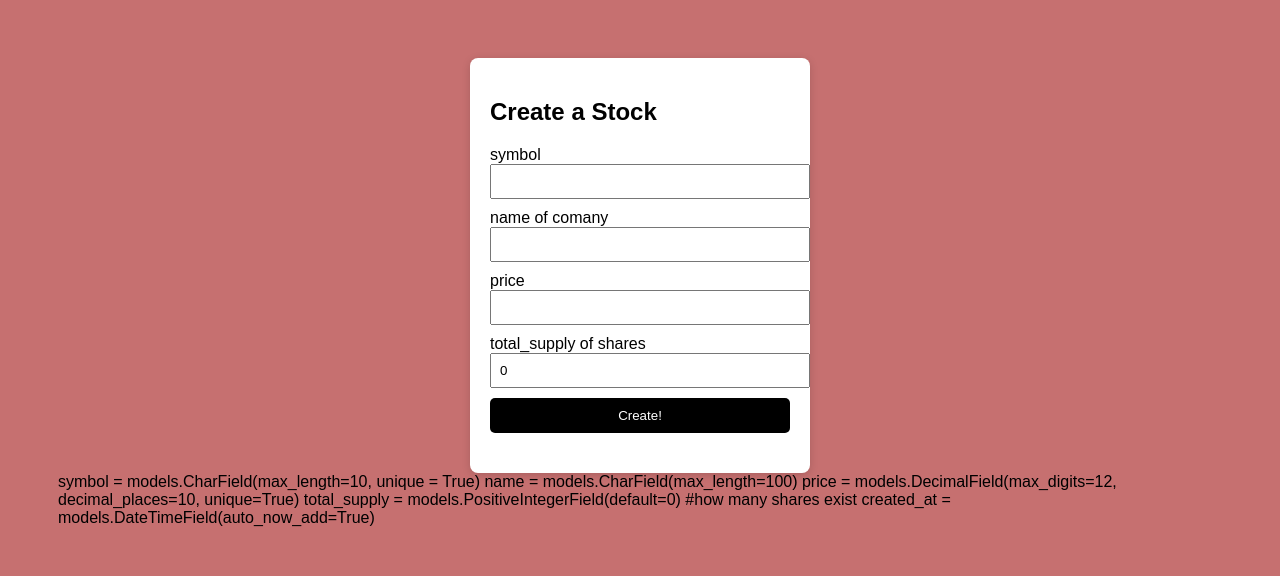
After one commit to oboyle3/prem, a Django app: page /addstock/ in a window 1280 px wide. The commit adds this page. Shown: the top 576 px of the page. Run offline with Django 5.2, Linux system fonts and the light colour scheme.

Commit message:
add stock complet

```diff
--- a/Fantasy_App/forms.py
+++ b/Fantasy_App/forms.py
@@ -1,7 +1,13 @@
 from django import forms
-from .models import Prediction
+from .models import Prediction, Stock
 
 class PredictionForm(forms.ModelForm):
     class Meta:
         model = Prediction
         fields = ['prediction']
+
+
+class StockForm(forms.ModelForm):
+    class Meta:
+        model = Stock
+        fields = ['symbol', 'name', 'price', 'total_supply']
--- a/Fantasy_App/models.py
+++ b/Fantasy_App/models.py
@@ -82,8 +82,8 @@ class Wallet(models.Model):
 
 
 
-class Stock(models.model):
-    symbol = models.Charfield(max_length=10, unique = True)
+class Stock(models.Model):
+    symbol = models.CharField(max_length=10, unique = True)
     name = models.CharField(max_length=100)
     price = models.DecimalField(max_digits=12, decimal_places=10, unique=True)
     total_supply = models.PositiveIntegerField(default=0) #how many shares exist
--- /dev/null
+++ b/Fantasy_App/templates/addstock.html
@@ -0,0 +1,58 @@
+<!DOCTYPE html>
+<html>
+<head>
+    <title>add stock</title>
+    <style>
+        body { font-family: Arial; background: #c67070; padding: 50px; }
+        .box {
+            width: 300px;
+            background: white;
+            padding: 20px;
+            margin: auto;
+            border-radius: 8px;
+            box-shadow: 0 2px 8px rgba(0,0,0,0.15);
+        }
+        input { width: 100%; padding: 8px; margin-bottom: 10px; }
+        button {
+            width: 100%; padding: 10px;
+            background: black; color: white; border: none;
+            border-radius: 5px; cursor: pointer;
+        }
+    </style>
+</head>
+<body>
+
+<div class="box">
+    <h2>Create a Stock</h2>
+
+    <form method="POST">
+        {% csrf_token %}
+        {{ form.non_field_errors }}
+
+        <label>symbol</label>
+        {{ form.symbol }}
+
+        <label>name of comany</label>
+        {{ form.name }}
+
+        <label>price</label>
+        {{ form.price }}
+
+        <label>total_supply of shares</label>
+        {{ form.total_supply }}
+
+        <button type="submit">Create!</button>
+    </form>
+
+    <p style="margin-top: 20px;">
+
+    </p>
+</div>
+
+</body>
+</html>
+symbol = models.CharField(max_length=10, unique = True)
+    name = models.CharField(max_length=100)
+    price = models.DecimalField(max_digits=12, decimal_places=10, unique=True)
+    total_supply = models.PositiveIntegerField(default=0) #how many shares exist
+    created_at = models.DateTimeField(auto_now_add=True)
--- a/Fantasy_App/views.py
+++ b/Fantasy_App/views.py
@@ -3,10 +3,11 @@ from django.shortcuts import render
 from django.contrib.auth.decorators import login_required
 from .scraper import get_premier_league_table
 from .models import Team, UserProfile ,Wallet, Currency
-from .forms import PredictionForm
-from .models import Game, Prediction , Team
+from .forms import PredictionForm , StockForm
+from .models import Game, Prediction , Team, Stock
 from django.contrib.auth.forms import UserCreationForm
 from django.shortcuts import render, get_object_or_404, redirect
+
 def landing(request):
     return render(request, 'landing.html')
 
@@ -19,6 +20,8 @@ def landing(request):
 #path('change_fav_team/',viewschange_fav_team,name='change_fav_team'),
 @login_required
 def dashboard(request):
+     stocks = Stock.objects.all()
+     print("these are the stocks:", stocks)
      wallet = request.user.wallet
      currency = Currency.objects.first()
      teams = Team.objects.all()
@@ -37,6 +40,7 @@ def dashboard(request):
         "teams": teams,
         "wallet": wallet,
         "currency": currency,
+        "stocks": stocks,
 
     })
    # return render(request,'dashboard.html',{'teams':teams})
@@ -110,3 +114,32 @@ def signup(request):
         form = UserCreationForm()  # <-- IMPORTANT
 
     return render(request, "signup.html", {"form": form})
+
+
+
+
+
+def addstock(request):
+    print("=== Add Stock View Hit ===")
+
+    if request.method == "POST":
+        print("Request method: POST")
+        print("POST DATA:", request.POST)
+
+        form = StockForm(request.POST)
+        print("Form created:", form)
+
+        if form.is_valid():
+            print("Form is VALID ✔")
+            stock = form.save()
+            print("Saved stock:", stock)
+            return redirect("dashboard")
+        else:
+            print("Form is NOT valid ")
+            print("FORM ERRORS:", form.errors)
+
+    else:
+        print("Request method: GET (displaying form)")
+        form = StockForm()
+
+    return render(request, "addstock.html", {"form": form})
--- a/prempickem/urls.py
+++ b/prempickem/urls.py
@@ -26,4 +26,5 @@ urlpatterns = [
     path('change_fav_team/',views.change_fav_team,name='change_fav_team'),
     path('withdraw/',views.withdraw,name='withdraw'),
     path('signup/',views.signup,name='signup'),
+    path('addstock/',views.addstock,name='addstock'),
 ]
```
Also changed, not shown: Fantasy_App/templates/dashboard.html (+12 -0 lines), Fantasy_App/migrations/0008_stock.py (added).
